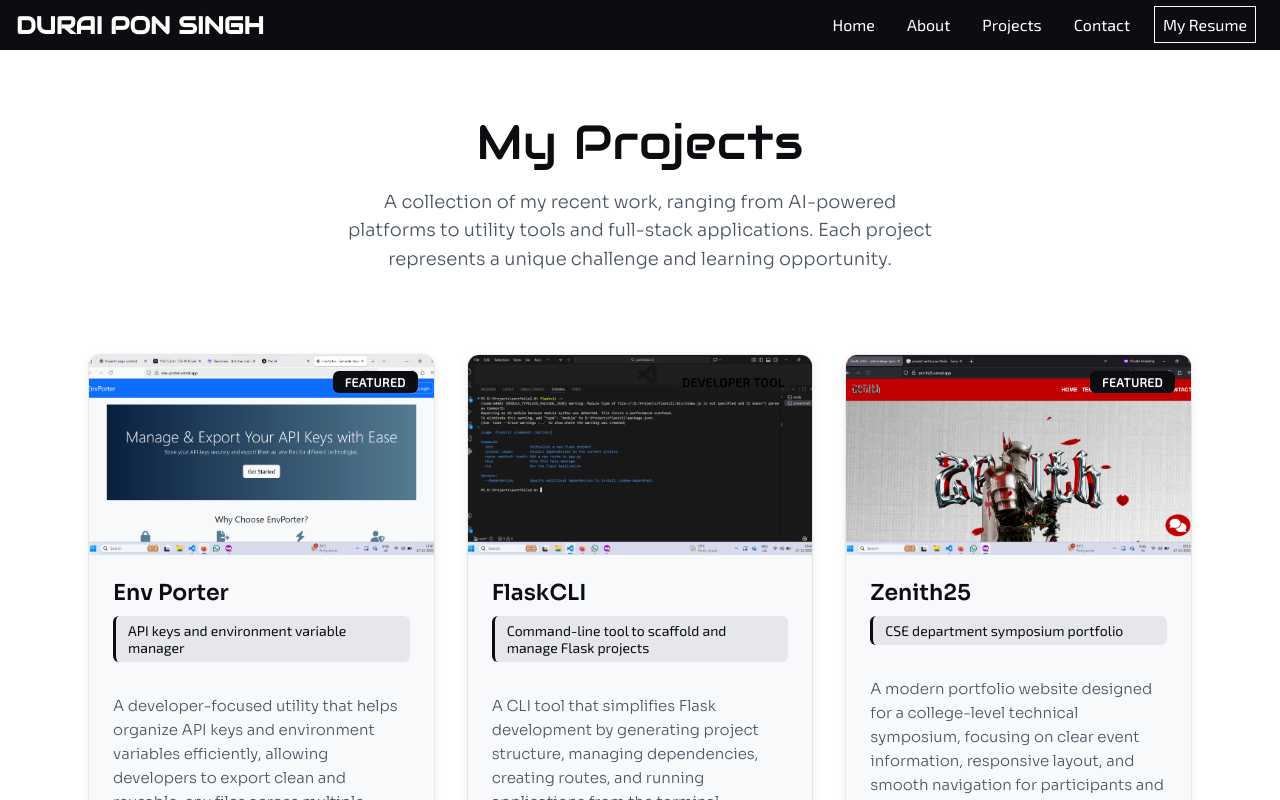
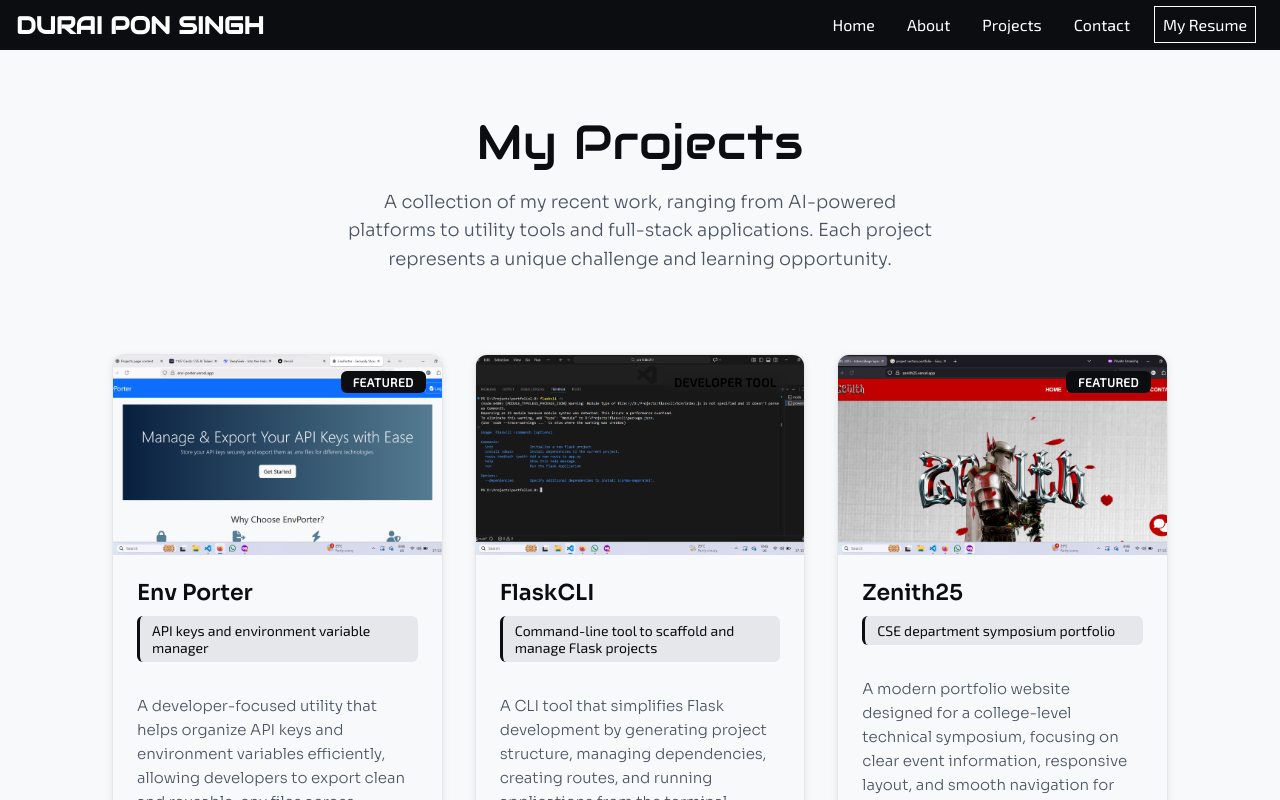
Before and after one commit to WhisperedShadow/portfolio2.0, a Next.js app: page /projects in a window 1280 px wide. Shown: the top 800 px of the page. Built offline with nearby package versions, Linux system fonts and the light colour scheme.

Commit message:
Some small changes

```diff
--- a/src/app/about/page.module.css
+++ b/src/app/about/page.module.css
@@ -1,6 +1,7 @@
 .intro {
   display: grid;
   grid-template-columns: 5fr 3fr;
+  background-color: var(--cw);
 }
 
 .intro_content {
--- a/src/app/contact/page.module.css
+++ b/src/app/contact/page.module.css
@@ -77,6 +77,10 @@
   color: var(--cw);
   outline: none;
   transition: border-color 0.2s ease, box-shadow 0.2s ease;
+}
+
+.textarea{
+  resize: none;
 }
 
 .input::placeholder,
--- a/src/app/globals.css
+++ b/src/app/globals.css
@@ -32,6 +32,7 @@
 
 body {
   font-family: var(--fs);
+  background-color: var(--cd);
 }
 
 section {
--- a/src/app/page.module.css
+++ b/src/app/page.module.css
@@ -4,6 +4,7 @@
   grid-template-columns: 3fr 2fr;
   min-height: calc(100vh - 50px);
   overflow: hidden;
+  background-color: var(--cw);
 }
 
 .heroImage {
@@ -113,6 +114,7 @@
 
 .projects {
   padding: 2rem;
+  background-color: var(--cw);
 }
 
 .projects_heading {
--- a/src/app/projects/page.module.css
+++ b/src/app/projects/page.module.css
@@ -1,9 +1,13 @@
 .projects {
-  padding: 2rem 1rem;
-  max-width: 1200px;
-  margin: 0 auto;
+  max-width: 100%;
   min-height: auto;
   padding-top: 5rem;
+  background-color: var(--cw);
+}
+
+.con{
+  padding: 0 5%;
+  background-color: var(--cw);
 }
 
 .heroSection {
--- a/src/app/projects/page.tsx
+++ b/src/app/projects/page.tsx
@@ -180,6 +180,7 @@ const Page = () => {
   };
 
   return (
+    <section className={styles.con}>
       <section className={styles.projects}>
         <div className={styles.heroSection}>
           <h1 className={styles.projectsHeading}>My Projects</h1>
@@ -289,6 +290,7 @@ const Page = () => {
           ))}
         </div>
       </section>
+    </section>
   );
 };
 
--- a/src/layout/Nav/Nav.tsx
+++ b/src/layout/Nav/Nav.tsx
@@ -12,7 +12,7 @@ import { gsap } from "gsap";
 const nav_links: link[] = [
   { label: "Home", link: "/" },
   { label: "About", link: "/about" },
-  { label: "Projects", link: "/project" },
+  { label: "Projects", link: "/projects" },
   { label: "Contact", link: "/contact" },
 ];
 
```
Lines whose indentation alone changed are shown as unchanged.
